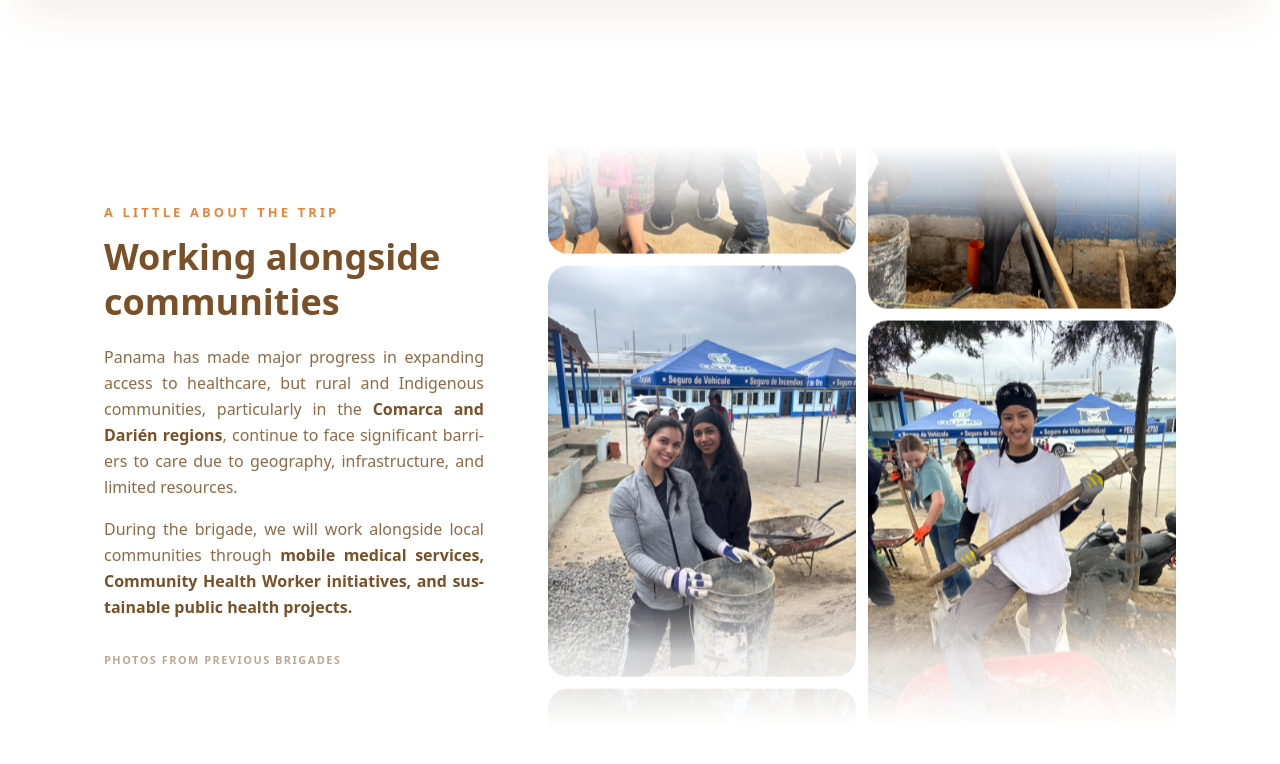
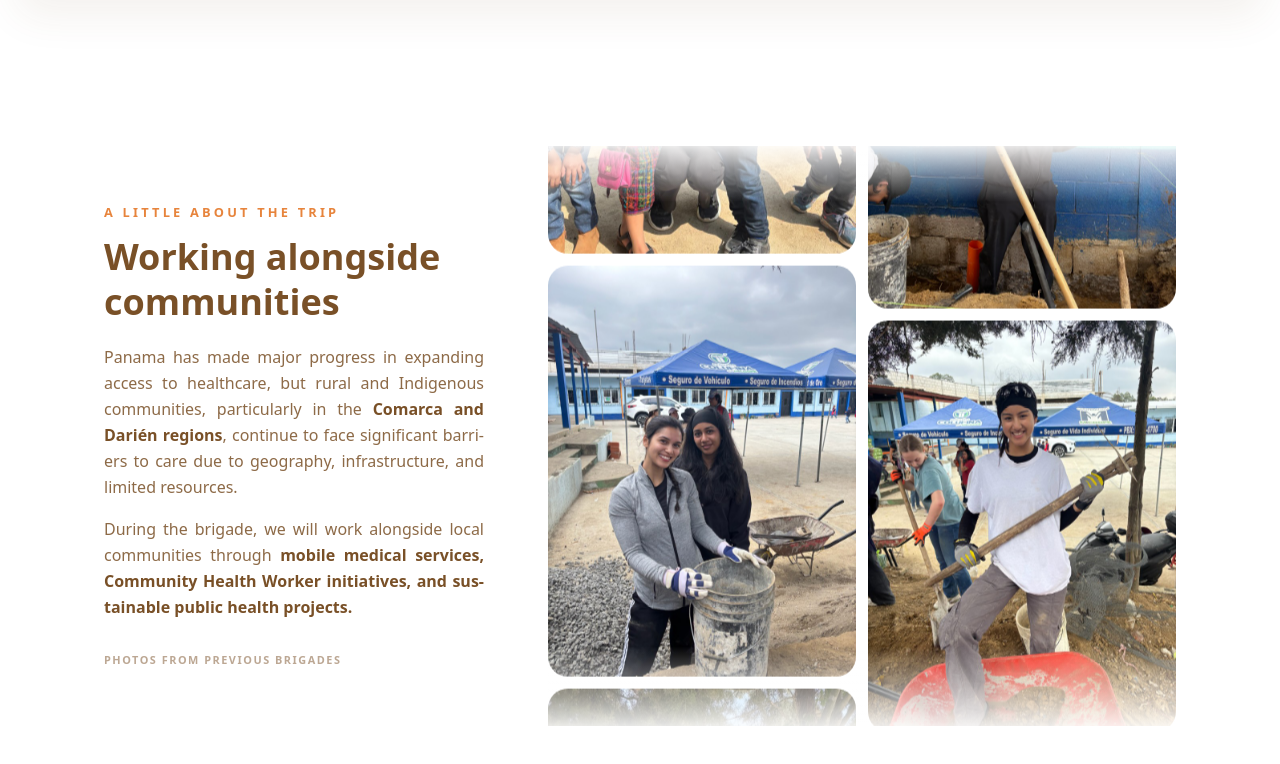
Before and after one commit to MukunthanMahesh/qphb-website, a Next.js app: page /brigade in a window 1280 px wide. Shown: the part 903-1667 px from the top of the page. Built offline with nearby package versions, Linux system fonts and the light colour scheme.

Commit message:
Adjust blur for prev brigade carousel

```diff
--- a/src/components/sections/brigade/BrigadeTrip.tsx
+++ b/src/components/sections/brigade/BrigadeTrip.tsx
@@ -64,8 +64,8 @@ function PhotoReel({ photos }: { photos: string[] }) {
         <RisingColumn photos={padded(left)} duration={`${Math.max(30, left.length * 9)}s`} />
         <RisingColumn photos={padded(right)} duration={`${Math.max(36, right.length * 11)}s`} />
       </div>
-      <div className="pointer-events-none absolute inset-x-0 top-0 h-24 bg-gradient-to-b from-background via-background/70 to-transparent" />
-      <div className="pointer-events-none absolute inset-x-0 bottom-0 h-36 bg-gradient-to-t from-background via-background/80 to-transparent" />
+      <div className="pointer-events-none absolute inset-x-0 top-0 h-14 bg-gradient-to-b from-background/90 to-transparent" />
+      <div className="pointer-events-none absolute inset-x-0 bottom-0 h-20 bg-gradient-to-t from-background/90 to-transparent" />
     </div>
   )
 }
```
